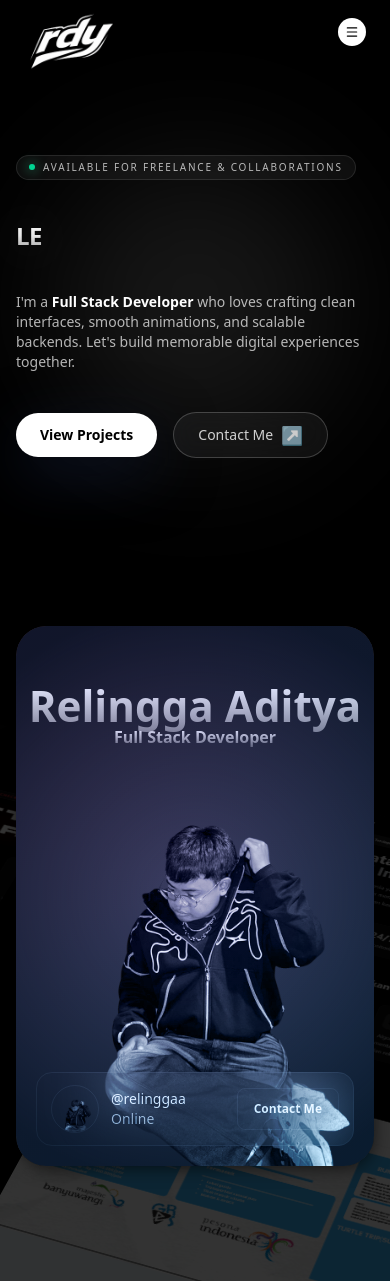
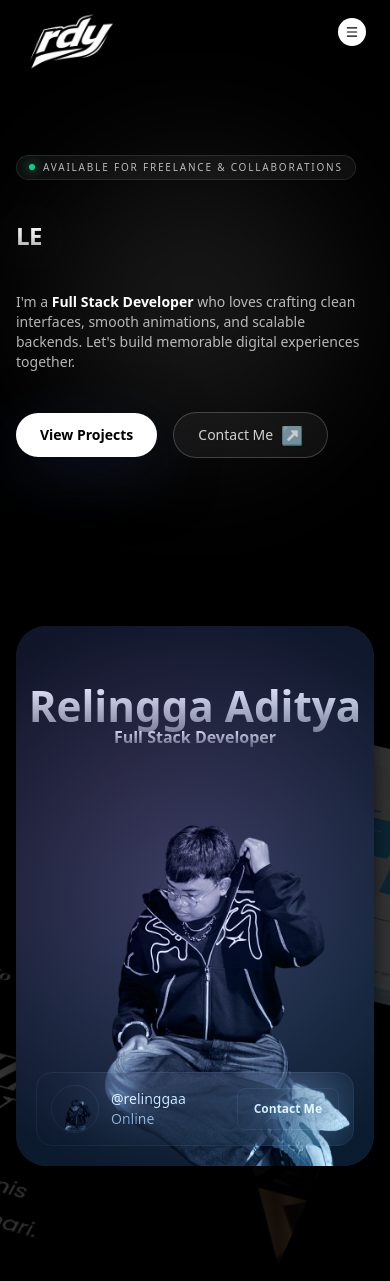
Before and after one commit to relinggaa/PORTO-V2-NEXT-JS-FE, a Next.js app: page / in a window 390 px wide. Shown: the top 1281 px of the page. Built offline with nearby package versions, Linux system fonts and the light colour scheme.

Commit message:
fix:mobile responsive hero

```diff
--- a/components/ui/hero-parallax.tsx
+++ b/components/ui/hero-parallax.tsx
@@ -217,7 +217,7 @@ export const HeroParallax = ({
 
             </div>
           )}
-          <motion.div className="flex flex-row-reverse space-x-reverse space-x-20 mb-20">
+          <motion.div className="hidden md:flex flex-row-reverse space-x-reverse space-x-20 mb-20">
 
             {firstRow.map((product) => (
 
```
